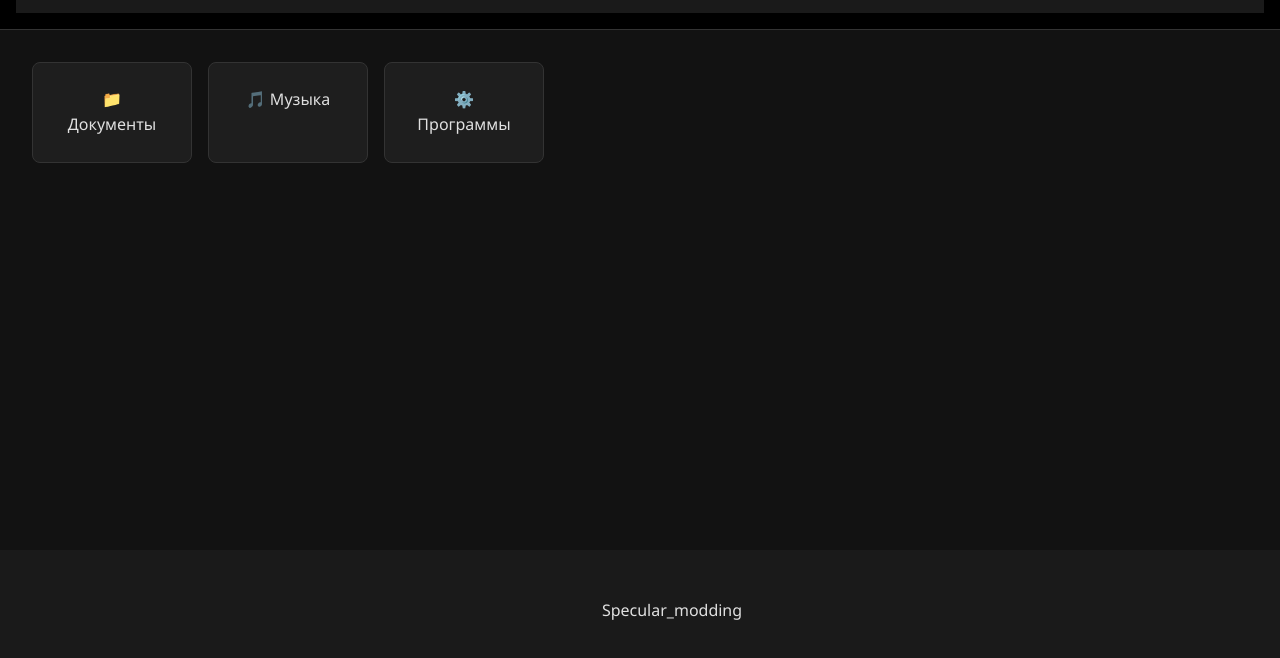
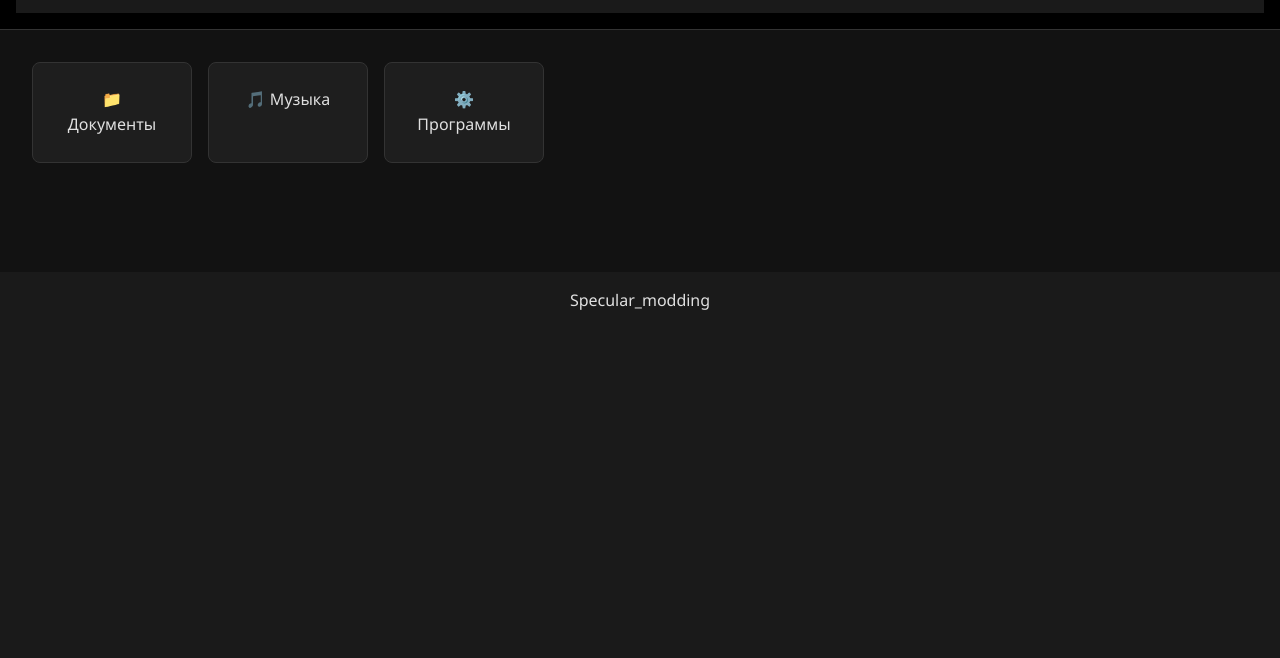
Before and after one commit to Specular1modding/workshop, a plain HTML site: page index.html in a window 1280 px wide. Shown: the part 128-786 px from the top of the page. Drawn offline with Linux system fonts and the light colour scheme.

Commit message:
Update style.css

```diff
--- a/assets/style.css
+++ b/assets/style.css
@@ -76,11 +76,11 @@ nav a:hover, nav a.active {
 /* Подвал */
 footer {
     text-align: center;
-    padding: 2rem;
     background-color: #1a1a1a;
     position: fixed;
     bottom: 0;
     width: 100%;
+    height: 50%
 }
 
 /* Адаптив для мобилок */
```
